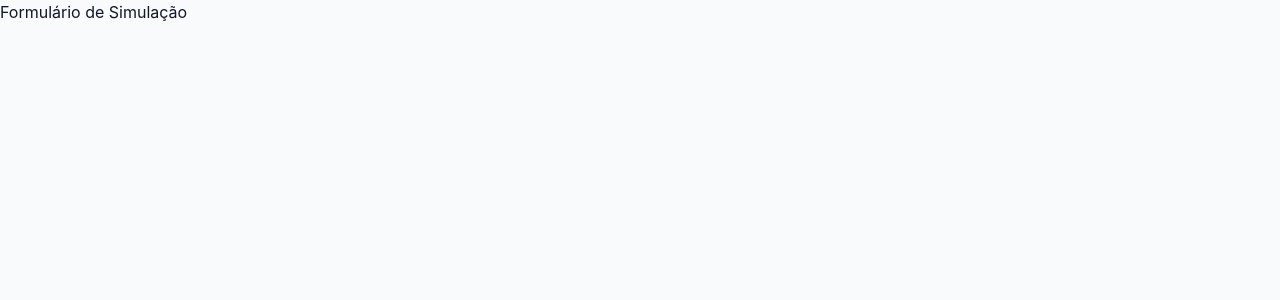
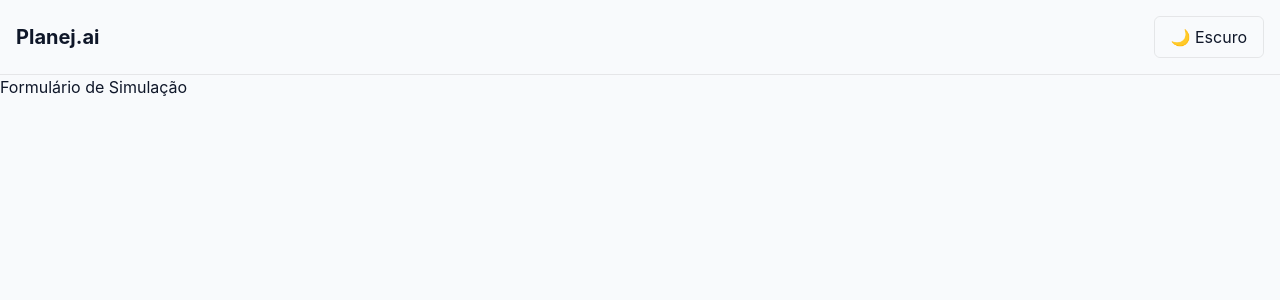
Before and after one commit to wanessa-antonio/planejai, a React (Vite) app: page / in a window 1280 px wide. Shown: the top 300 px of the page. Built offline with nearby package versions, Linux system fonts and the light colour scheme.

Commit message:
feat: implement application theme system

```diff
--- /dev/null
+++ b/src/components/layout/RootLayout.tsx
@@ -0,0 +1,14 @@
+import { Outlet } from 'react-router-dom';
+
+import { Header } from '../shared/Header';
+
+export function RootLayout() {
+  return (
+    <>
+      <Header />
+      <main>
+        <Outlet />
+      </main>
+    </>
+  );
+}
--- /dev/null
+++ b/src/components/shared/Button.tsx
@@ -0,0 +1,3 @@
+export function Button() {
+  return <button>Botão</button>;
+}
--- /dev/null
+++ b/src/components/shared/Divider.tsx
@@ -0,0 +1,3 @@
+export function Divider() {
+  return <hr />;
+}
--- /dev/null
+++ b/src/components/shared/Header.tsx
@@ -0,0 +1,18 @@
+import { useTheme } from '@/hooks/useTheme';
+
+export function Header() {
+  const { theme, toggleTheme } = useTheme();
+
+  return (
+    <header className="flex items-center justify-between border-b border-border p-4">
+      <h1 className="text-xl font-bold">Planej.ai</h1>
+
+      <button
+        onClick={toggleTheme}
+        className="rounded-md border border-border px-4 py-2"
+      >
+        {theme === 'light' ? '🌙 Escuro' : '☀️ Claro'}
+      </button>
+    </header>
+  );
+}
--- /dev/null
+++ b/src/components/shared/Input.tsx
@@ -0,0 +1,3 @@
+export function Input() {
+  return <input type="text" />;
+}
--- /dev/null
+++ b/src/components/shared/PageHero.tsx
@@ -0,0 +1,3 @@
+export function PageHero() {
+  return <section>Page Hero</section>;
+}
--- /dev/null
+++ b/src/context/theme/ThemeContext.tsx
@@ -0,0 +1,10 @@
+import { createContext } from 'react';
+
+type Theme = 'light' | 'dark';
+
+interface ThemeContextData {
+  theme: Theme;
+  toggleTheme: () => void;
+}
+
+export const ThemeContext = createContext({} as ThemeContextData);
--- /dev/null
+++ b/src/context/theme/ThemeProvider.tsx
@@ -0,0 +1,32 @@
+import { useEffect, useState } from 'react';
+
+import { ThemeContext } from './ThemeContext';
+
+type Theme = 'light' | 'dark';
+
+interface ThemeProviderProps {
+  children: React.ReactNode;
+}
+
+export function ThemeProvider({ children }: ThemeProviderProps) {
+  const [theme, setTheme] = useState<Theme>(() => {
+    return (localStorage.getItem('theme') as Theme) || 'light';
+  });
+
+  useEffect(() => {
+    document.documentElement.setAttribute('data-theme', theme);
+    localStorage.setItem('theme', theme);
+  }, [theme]);
+
+  function toggleTheme() {
+    setTheme((currentTheme) =>
+      currentTheme === 'light' ? 'dark' : 'light',
+    );
+  }
+
+  return (
+    <ThemeContext.Provider value={{ theme, toggleTheme }}>
+      {children}
+    </ThemeContext.Provider>
+  );
+}
--- /dev/null
+++ b/src/hooks/useTheme.tsx
@@ -0,0 +1,7 @@
+import { useContext } from 'react';
+
+import { ThemeContext } from '@/context/theme/ThemeContext';
+
+export function useTheme() {
+  return useContext(ThemeContext);
+}
--- a/src/main.tsx
+++ b/src/main.tsx
@@ -3,10 +3,13 @@ import { createRoot } from 'react-dom/client'
 import { RouterProvider } from 'react-router-dom'
 
 import './index.css'
+import { ThemeProvider } from './context/theme/ThemeProvider'
 import { router } from './router'
 
 createRoot(document.getElementById('root')!).render(
   <StrictMode>
-    <RouterProvider router={router} />
+    <ThemeProvider>
+      <RouterProvider router={router} />
+    </ThemeProvider>
   </StrictMode>,
 )
--- a/src/router.tsx
+++ b/src/router.tsx
@@ -1,9 +1,13 @@
 import { createBrowserRouter } from 'react-router-dom'
 
+import { RootLayout } from './components/layout/RootLayout'
 import { SimulationFormPage } from './pages/SimulationFormPage'
 import { SimulationResultsPage } from './pages/SimulationResultsPage'
 
 export const router = createBrowserRouter([
+  {
+    element: <RootLayout />,
+    children: [
       {
         path: '/',
         element: <SimulationFormPage />,
@@ -12,4 +16,6 @@ export const router = createBrowserRouter([
         path: '/resultado',
         element: <SimulationResultsPage />,
       },
+    ],
+  },
 ])
```
Lines whose indentation alone changed are shown as unchanged.
